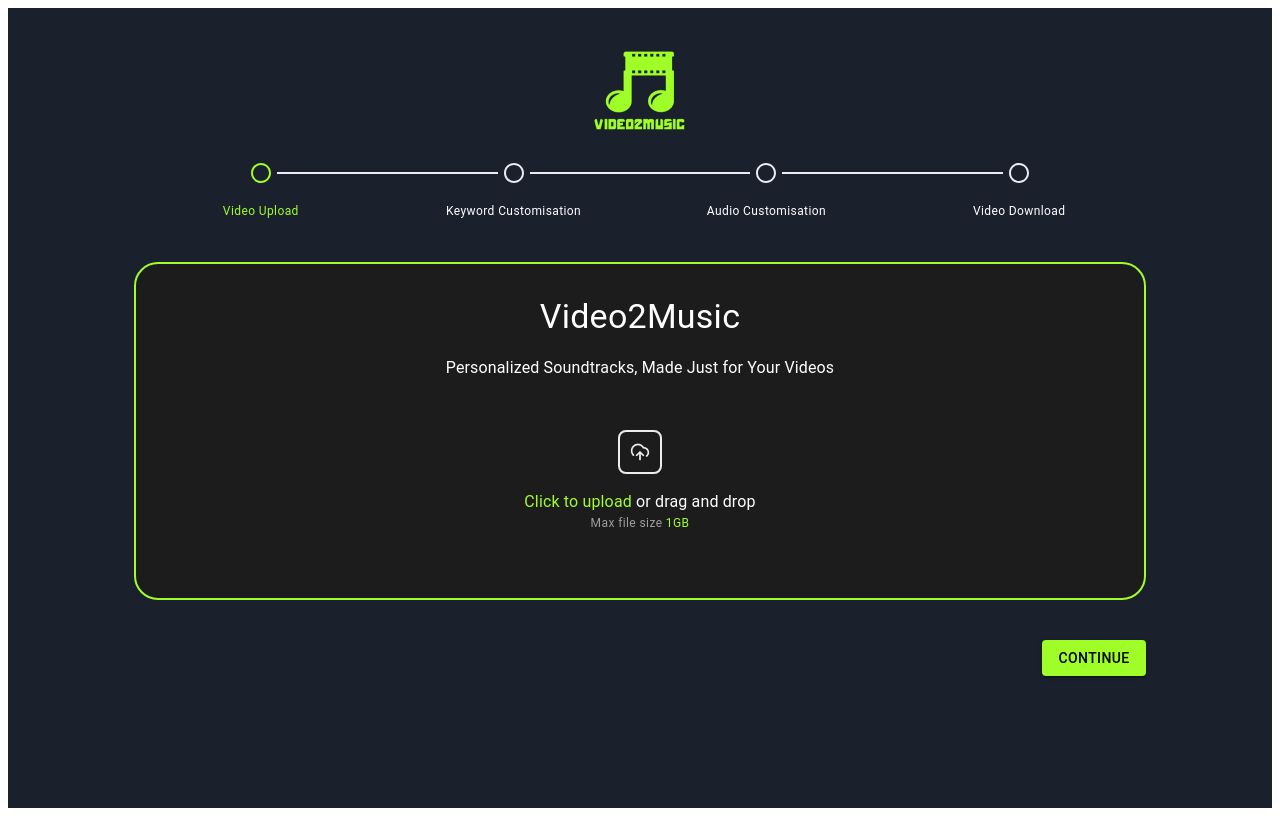
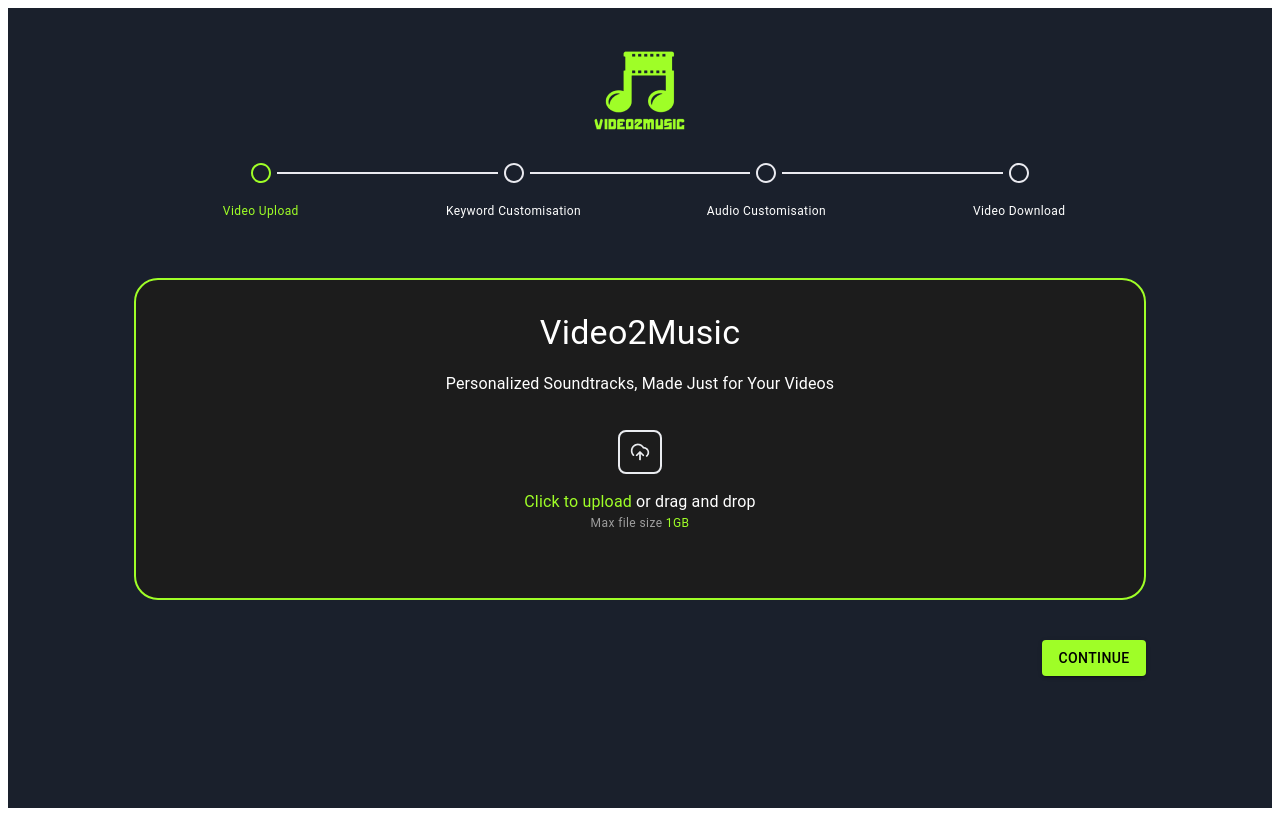
Before and after one commit to zaidchaudhrry/Video2Music-1, a React (Create React App) app: page / in a window 1280 px wide. Built offline with nearby package versions, Linux system fonts and the light colour scheme.

Commit message:
fix the design related things

```diff
--- a/src/MuiComponenr.js
+++ b/src/MuiComponenr.js
@@ -107,7 +107,7 @@
                     ))}
                 </Stepper>
 
-                <Stack spacing={8} mt={5}>
+                <Stack spacing={8} mt={7}>
                     {activeStep === 0 && (
                         <Box
                             textAlign="center"
@@ -122,7 +122,7 @@
                             <Typography variant="h4" mb={2}>
                                 Video2Music
                             </Typography>
-                            <Typography variant="subtitle1" mb={4}>
+                            <Typography variant="subtitle1" mb={2}>
                                 Personalized Soundtracks, Made Just for Your Videos
                             </Typography>
                             <Box
```
